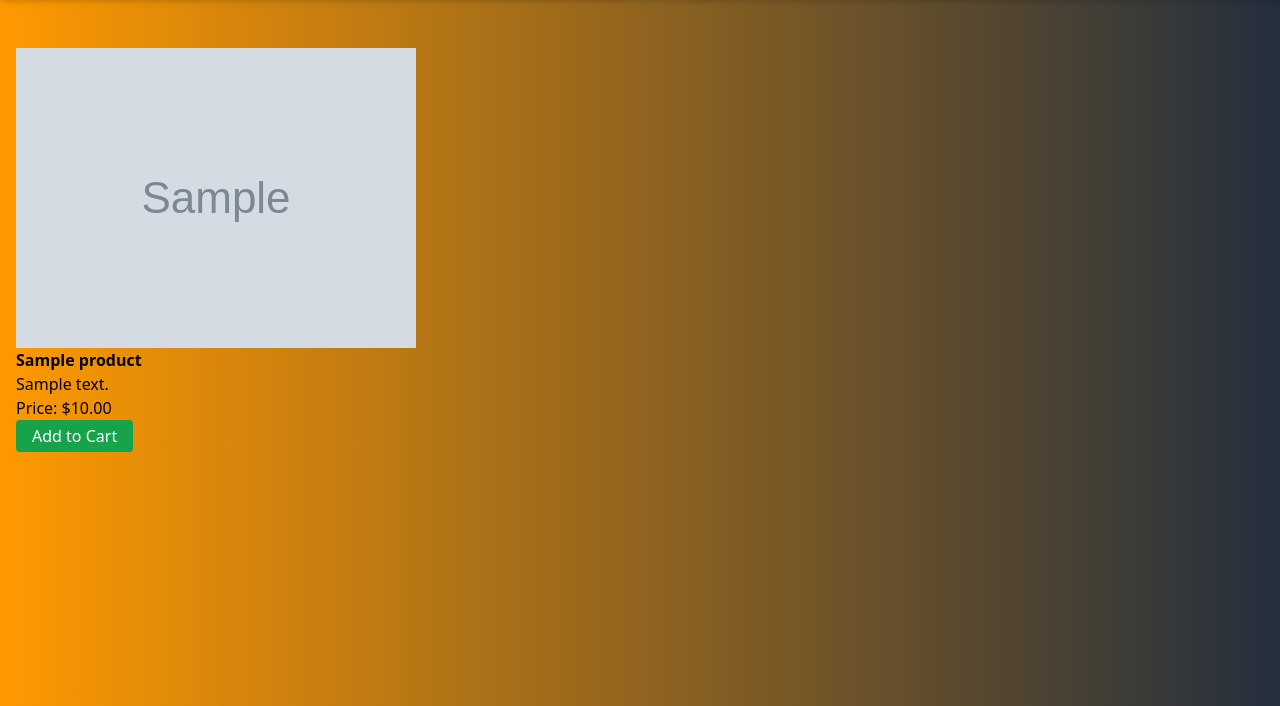
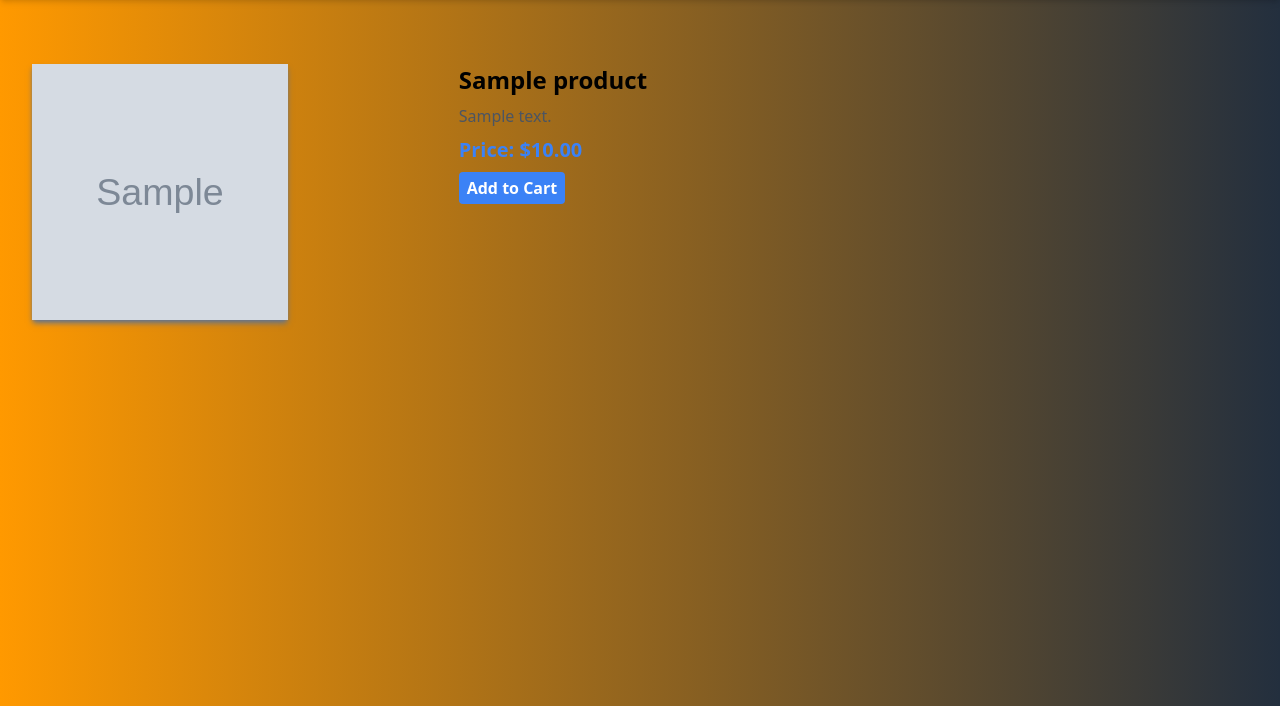
Before and after one commit to ShouravRakshit/Quick-Cart, a Django app: a page that uses ecommercesite/products/templates/products/product/detail.html in a window 1280 px wide. Shown: the part 68-774 px from the top of the page. Run offline with Django 5.2, Linux system fonts and the light colour scheme; tables that the repository leaves empty hold one stand-in row (values such as "Sample post"); grey boxes marked "Sample" are stand-in pictures.

Commit message:
improved the ui for the website

```diff
--- a/ecommercesite/cart/templates/cart/cart_detail.html
+++ b/ecommercesite/cart/templates/cart/cart_detail.html
@@ -10,7 +10,7 @@
     {% for item in cart_items %}
     <li class="flex items-center p-4">
         {% if item.product.image %}
-        <img src="{{ item.product.image.url }}" alt="{{ item.product.name }}" class="w-36 mr-5">
+        <img src="{{ item.product.image.url }}" alt="{{ item.product.name }}" class="w-36 mr-5 shadow-md mb-2 shadow-slate-500">
         {% else %}
         <p> No image available </p>
         {% endif %}
@@ -25,13 +25,14 @@
         <div class="flex-shrink">
             <form action="{% url 'cart:cart_remove' item.id %}" method="post">
             {% csrf_token %}
-            <button class="bg-red-600 text-white px-2 py-1 text-xs rounded" type="submit"> X </button>
+            <button class="bg-red-500 hover:bg-red-600 text-white font-medium px-4 py-2 mt-1 text-xs rounded" type="submit"> Remove </button>
             </form>
         </div>
         </div>
     </li>
     {% endfor %}
 </ul>
+<p class="ml-4"> <strong> Total: ${{ cart.get_total_price }} </strong> </p>
 {% else %}
 <p class="text-center text-gray-500 mt-5"> Your cart is empty </p>
 {% endif %}
--- a/ecommercesite/products/templates/products/product/detail.html
+++ b/ecommercesite/products/templates/products/product/detail.html
@@ -1,33 +1,38 @@
 {% extends "base.html"  %}
 
-{%block title%} {{ product.name }} {%endblock%}
+{% block title %} {{ product.name }} {% endblock %}
 
 {% block content %}
 
-<div class="container mx-auto p-4 flex">
-    <div>
+<div class="container mx-auto p-8">
+    <!-- Flexbox container to align image and details side-by-side -->
+    <div class="flex flex-wrap md:flex-nowrap items-start gap-8">
+        <!-- Image section -->
+        <div class="w-full md:w-1/3">
             {% if product.image %}
-        <img src="{{product.image.url}}" alt="{{product.name}}" class="max-h-[70vh]">
+            <img src="{{ product.image.url }}" alt="{{ product.name }}" class="h-64 w-64 object-cover shadow-md mb-4 shadow-slate-500">
             {% else %}
-        <p> No image available </p>
+            <p>No image available</p>
             {% endif %}
-        <h5 class="font-semibold"> {{product.name}} </h5>
-        <p> {{product.description}} </p>
-        <p class="text-amazon-black"> Price: ${{product.price}} </p>
+        </div>
 
-        <form action="{% url 'cart:cart_add' product.id %}" method="post" id="add-to-cart-form">
+        <!-- Product details section -->
+        <div class="w-full md:w-2/3">
+            <h1 class="text-2xl font-semibold mb-2">{{ product.name }}</h1>
+            <p class="text-gray-600 mb-2">{{ product.description }}</p>
+            <p class="text-xl font-bold text-blue-500 mb-2">Price: ${{ product.price }}</p>
+
+            <form action="{% url 'cart:cart_add' product.id %}" method="post" id="add-to-cart-form" class="flex items-center gap-4">
                 {% csrf_token %}
-            <button type="submit" class="bg-green-600 text-white px-4 py-1 rounded">
-                Add to Cart
-             </button>
-            <p id="message"> </p>
+                <button type="submit" class="px-2 py-1 rounded bg-blue-500 hover:bg-blue-600 text-white text-base font-bold">Add to Cart</button>
+                <p id="message" class="text-sm font-medium text-green-600"></p>
             </form>
-
+        </div>
     </div>
 </div>
 
 <script>
-   document.getElementById('add-to-cart-form').addEventListener('submit', function(e){
+    document.getElementById('add-to-cart-form').addEventListener('submit', function (e) {
         e.preventDefault();
         const form = e.target;
         const url = form.action;
@@ -39,8 +44,8 @@
                 'X-CSRFToken': formData.get('csrfmiddlewaretoken')
             },
             body: formData
-
-   }).then(response => response.json())
+        })
+        .then(response => response.json())
         .then(data => {
             const messageElement = document.getElementById('message');
             if (data.status === 'success') {
@@ -53,7 +58,6 @@
             console.error('Error:', error);
         });
     });
-
 </script>
 
 {% endblock %}
--- a/ecommercesite/products/templates/products/product/list.html
+++ b/ecommercesite/products/templates/products/product/list.html
@@ -22,12 +22,12 @@
         {% else %}
         <h2 class="font-bold mb-4"> All Products </h2>
         {% endif %}
-        <div class="grid grid-cols-3 gap-4">
+        <div class="grid grid-cols-3 gap-2">
             {% for product in products %}
                <a href="{% url 'products:product_detail' product.id product.slug %}">
                 <div>
                     {% if product.image %}
-                    <img src="{{product.image.url}}" alt= {{product.name}}>
+                    <img src="{{product.image.url}}" alt= {{product.name}} class="h-24 w-24 object-cover">
                     {% else %}
                     <p> No image available </p>
                     {% endif %}
--- a/ecommercesite/products/views.py
+++ b/ecommercesite/products/views.py
@@ -3,6 +3,7 @@ from django.shortcuts import get_object_or_404, render, render
 # Create your views here.
 
 from .models import Category, Product
+
 
 def product_list(request, category_slug=None):
     category = None
--- a/ecommercesite/static/dist/styles.css
+++ b/ecommercesite/static/dist/styles.css
@@ -639,6 +671,14 @@ video {
 
 .grid {
   display: grid;
+}
+
+.h-64 {
+  height: 16rem;
+}
+
+.h-24 {
+  height: 6rem;
 }
 
 .max-h-\[70vh\] {
@@ -677,6 +717,18 @@ video {
   width: 9rem;
 }
 
+.w-44 {
+  width: 11rem;
+}
+
+.w-64 {
+  width: 16rem;
+}
+
+.w-full {
+  width: 100%;
+}
+
 .flex-shrink {
   flex-shrink: 1;
 }
@@ -697,6 +749,14 @@ video {
   flex-direction: column;
 }
 
+.flex-wrap {
+  flex-wrap: wrap;
+}
+
+.items-start {
+  align-items: flex-start;
+}
+
 .items-center {
   align-items: center;
 }
@@ -707,6 +767,14 @@ video {
 
 .gap-4 {
   gap: 1rem;
+}
+
+.gap-2 {
+  gap: 0.5rem;
+}
+
+.gap-8 {
+  gap: 2rem;
 }
 
 .space-y-5 > :not([hidden]) ~ :not([hidden]) {
@@ -729,6 +797,16 @@ video {
   background-color: rgb(220 38 38 / var(--tw-bg-opacity, 1));
 }
 
+.bg-blue-500 {
+  --tw-bg-opacity: 1;
+  background-color: rgb(59 130 246 / var(--tw-bg-opacity, 1));
+}
+
+.bg-red-500 {
+  --tw-bg-opacity: 1;
+  background-color: rgb(239 68 68 / var(--tw-bg-opacity, 1));
+}
+
 .bg-gradient-to-r {
   background-image: linear-gradient(to right, var(--tw-gradient-stops));
 }
@@ -747,6 +825,11 @@ video {
   fill: #3b82f6;
 }
 
+.object-cover {
+  -o-object-fit: cover;
+     object-fit: cover;
+}
+
 .p-1 {
   padding: 0.25rem;
 }
@@ -757,6 +840,10 @@ video {
 
 .p-5 {
   padding: 1.25rem;
+}
+
+.p-8 {
+  padding: 2rem;
 }
 
 .px-4 {
@@ -813,12 +915,26 @@ video {
   line-height: 1.75rem;
 }
 
+.text-base {
+  font-size: 1rem;
+  line-height: 1.5rem;
+}
+
+.text-xl {
+  font-size: 1.25rem;
+  line-height: 1.75rem;
+}
+
 .font-bold {
   font-weight: 700;
 }
 
 .font-semibold {
   font-weight: 600;
+}
+
+.font-medium {
+  font-weight: 500;
 }
 
 .text-amazon-black {
@@ -856,8 +972,75 @@ video {
   color: rgb(107 114 128 / var(--tw-text-opacity, 1));
 }
 
+.text-gray-600 {
+  --tw-text-opacity: 1;
+  color: rgb(75 85 99 / var(--tw-text-opacity, 1));
+}
+
+.text-green-600 {
+  --tw-text-opacity: 1;
+  color: rgb(22 163 74 / var(--tw-text-opacity, 1));
+}
+
 .shadow-md {
   --tw-shadow: 0 4px 6px -1px rgb(0 0 0 / 0.1), 0 2px 4px -2px rgb(0 0 0 / 0.1);
   --tw-shadow-colored: 0 4px 6px -1px var(--tw-shadow-color), 0 2px 4px -2px var(--tw-shadow-color);
   box-shadow: var(--tw-ring-offset-shadow, 0 0 #0000), var(--tw-ring-shadow, 0 0 #0000), var(--tw-shadow);
 }
+
+.shadow {
+  --tw-shadow: 0 1px 3px 0 rgb(0 0 0 / 0.1), 0 1px 2px -1px rgb(0 0 0 / 0.1);
+  --tw-shadow-colored: 0 1px 3px 0 var(--tw-shadow-color), 0 1px 2px -1px var(--tw-shadow-color);
+  box-shadow: var(--tw-ring-offset-shadow, 0 0 #0000), var(--tw-ring-shadow, 0 0 #0000), var(--tw-shadow);
+}
+
+.shadow-slate-500 {
+  --tw-shadow-color: #64748b;
+  --tw-shadow: var(--tw-shadow-colored);
+}
+
+.transition-transform {
+  transition-property: transform;
+  transition-timing-function: cubic-bezier(0.4, 0, 0.2, 1);
+  transition-duration: 150ms;
+}
+
+.duration-500 {
+  transition-duration: 500ms;
+}
+
+.ease-in-out {
+  transition-timing-function: cubic-bezier(0.4, 0, 0.2, 1);
+}
+
+.hover\:bg-blue-600:hover {
+  --tw-bg-opacity: 1;
+  background-color: rgb(37 99 235 / var(--tw-bg-opacity, 1));
+}
+
+.hover\:bg-red-600:hover {
+  --tw-bg-opacity: 1;
+  background-color: rgb(220 38 38 / var(--tw-bg-opacity, 1));
+}
+
+.hover\:opacity-80:hover {
+  opacity: 0.8;
+}
+
+.active\:opacity-70:active {
+  opacity: 0.7;
+}
+
+@media (min-width: 768px) {
+  .md\:w-1\/3 {
+    width: 33.333333%;
+  }
+
+  .md\:w-2\/3 {
+    width: 66.666667%;
+  }
+
+  .md\:flex-nowrap {
+    flex-wrap: nowrap;
+  }
+}
```
Also changed, not shown: other parts of ecommercesite/static/dist/styles.css (+47 -0 lines). Lines whose indentation alone changed are shown as unchanged.
